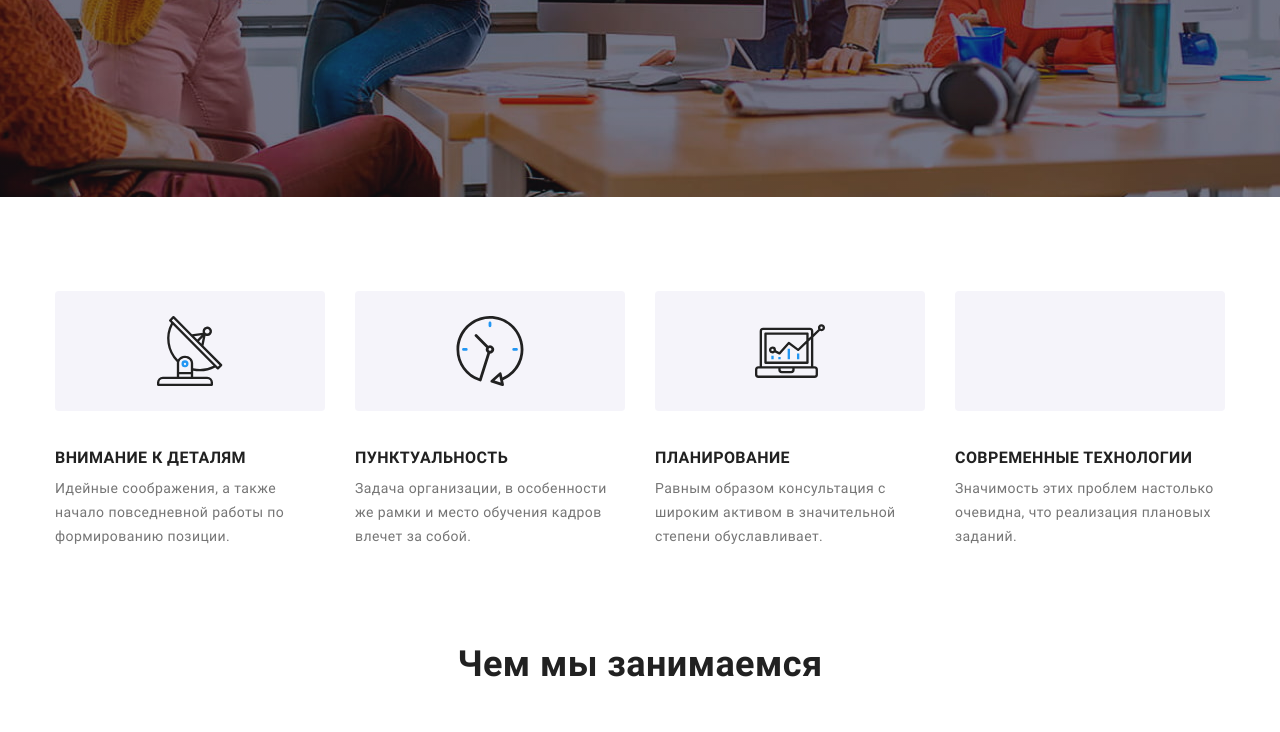
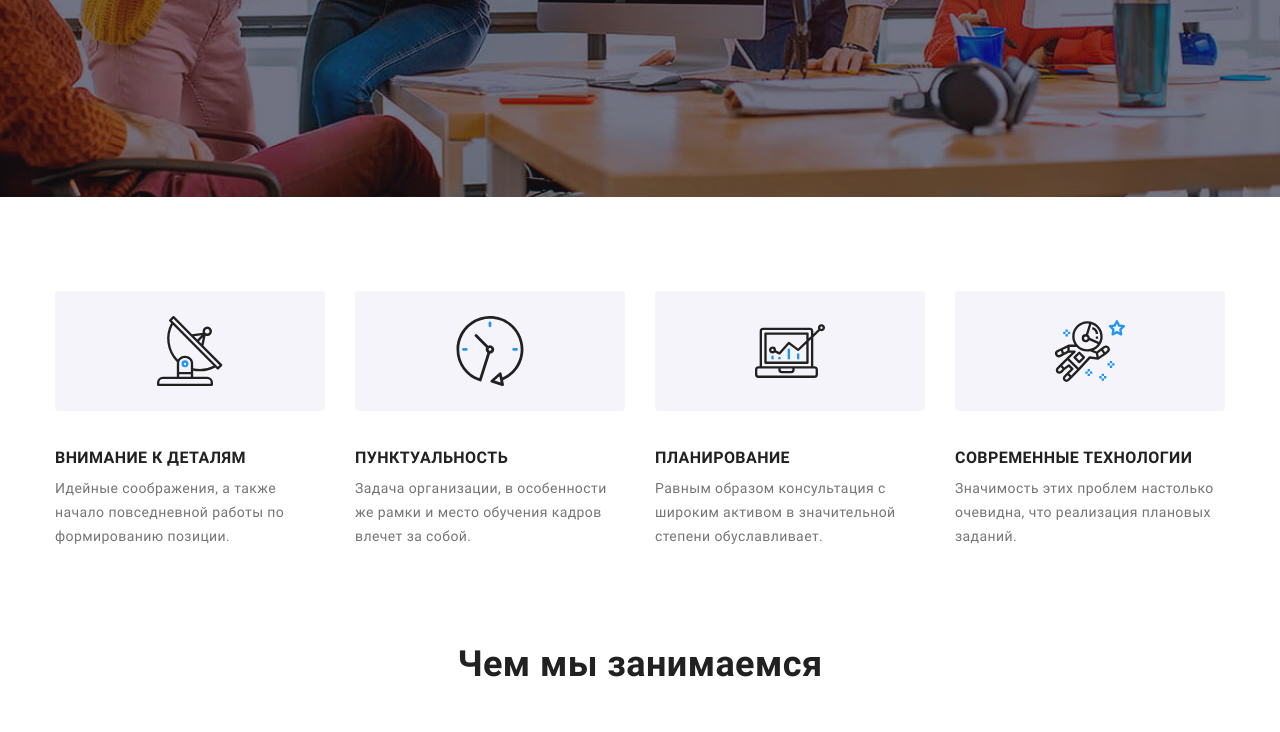
Before and after one commit to novikovanat/goit-markup-hw-07, a plain HTML site: page index.html in a window 1280 px wide. Shown: the part 483-1215 px from the top of the page. Drawn offline with nearby package versions, Linux system fonts and the light colour scheme.

Commit message:
changed path

```diff
--- a/sass/components/_features.scss
+++ b/sass/components/_features.scss
@@ -35,5 +35,5 @@
 }
 
 .technology::before {
-  background-image: url(../imagesmages/icons/astronaut.svg);
+  background-image: url(../images/icons/astronaut.svg);
 }
```
Also changed, not shown: css/main.css, css/main.min.css.
